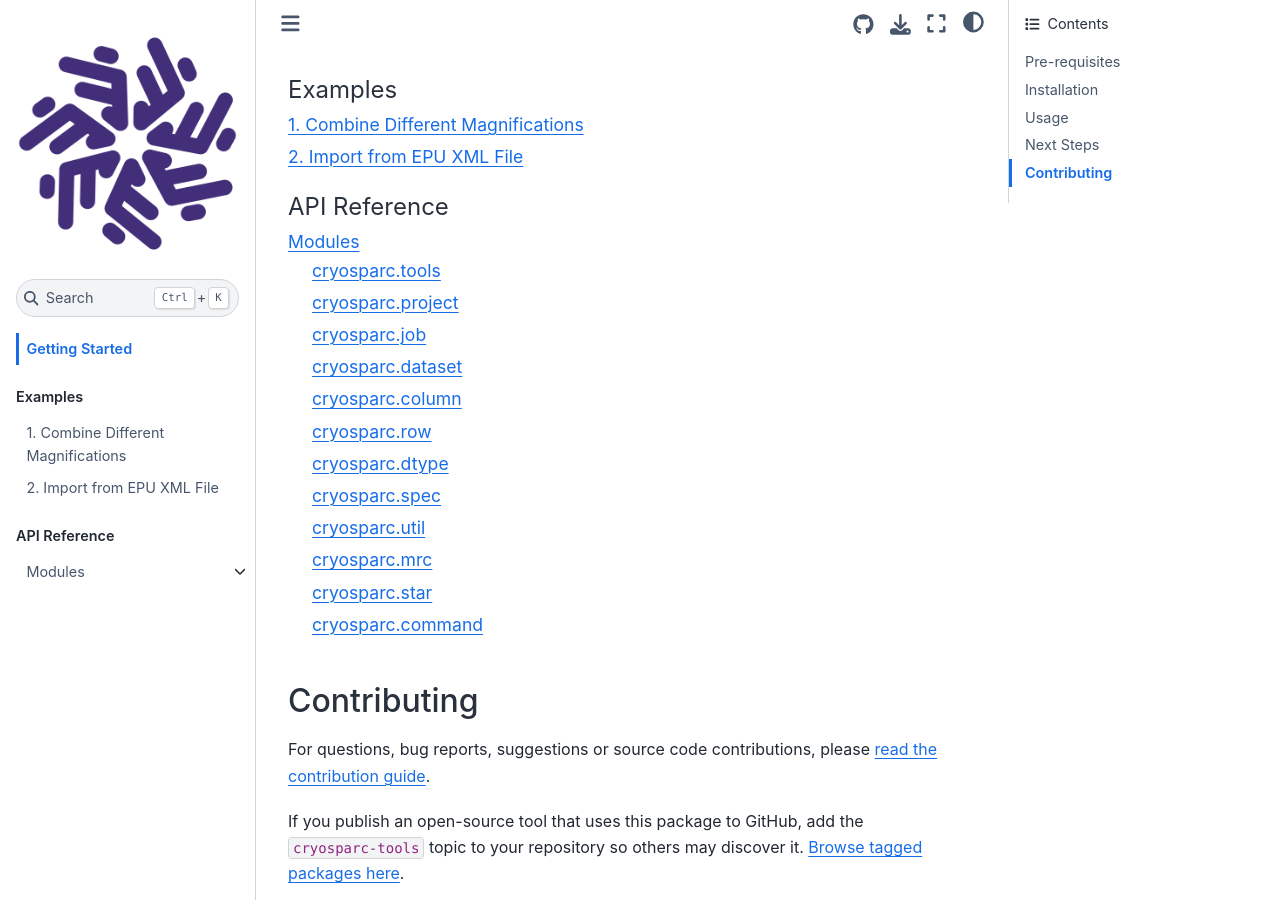
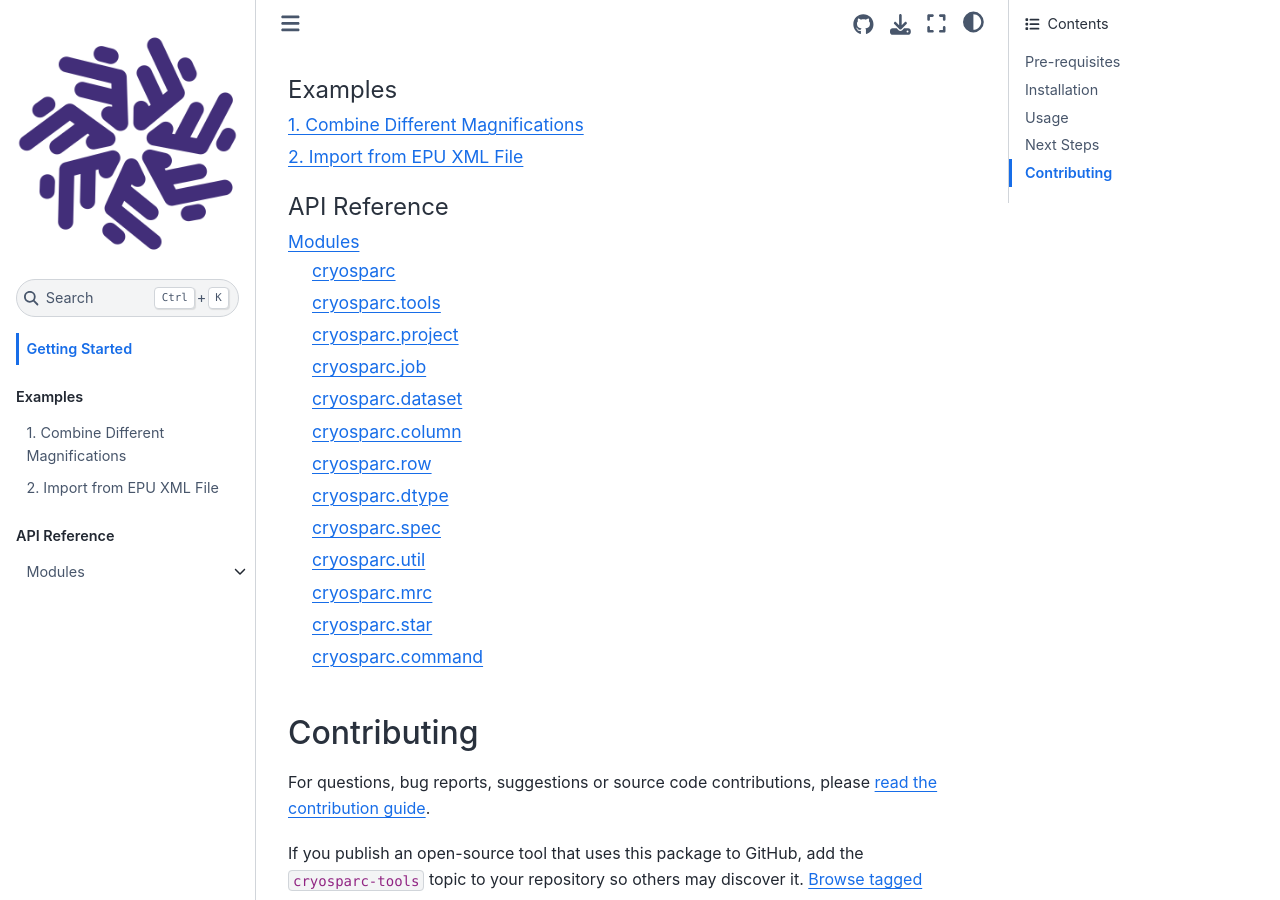
Before and after one commit to cryoem-uoft/cryosparc-tools, a Jupyter Book: the page built from docs/intro.md, in a window 1280 px wide and 900 px high, scrolled down 2655 px. Built offline with Jupyter Book 1.0.4 settings and Sphinx 7.4.7 and the Sphinx Book theme 1.1.4, drawn with Linux system fonts in a browser that asks for light colours; pages that are not in the unit, such as notebooks, are missing from menus.

Commit message:
docs: add get_include() to docs site

```diff
--- a/docs/_toc.yml
+++ b/docs/_toc.yml
@@ -16,6 +16,7 @@ parts:
   chapters:
   - file: api/index
     sections:
+    - file: api/cryosparc
     - file: api/tools
     - file: api/project
     - file: api/job
--- /dev/null
+++ b/docs/api/cryosparc.rst
@@ -0,0 +1,6 @@
+cryosparc
+=========
+
+.. automodule:: cryosparc
+    :autosummary:
+    :members:
```
